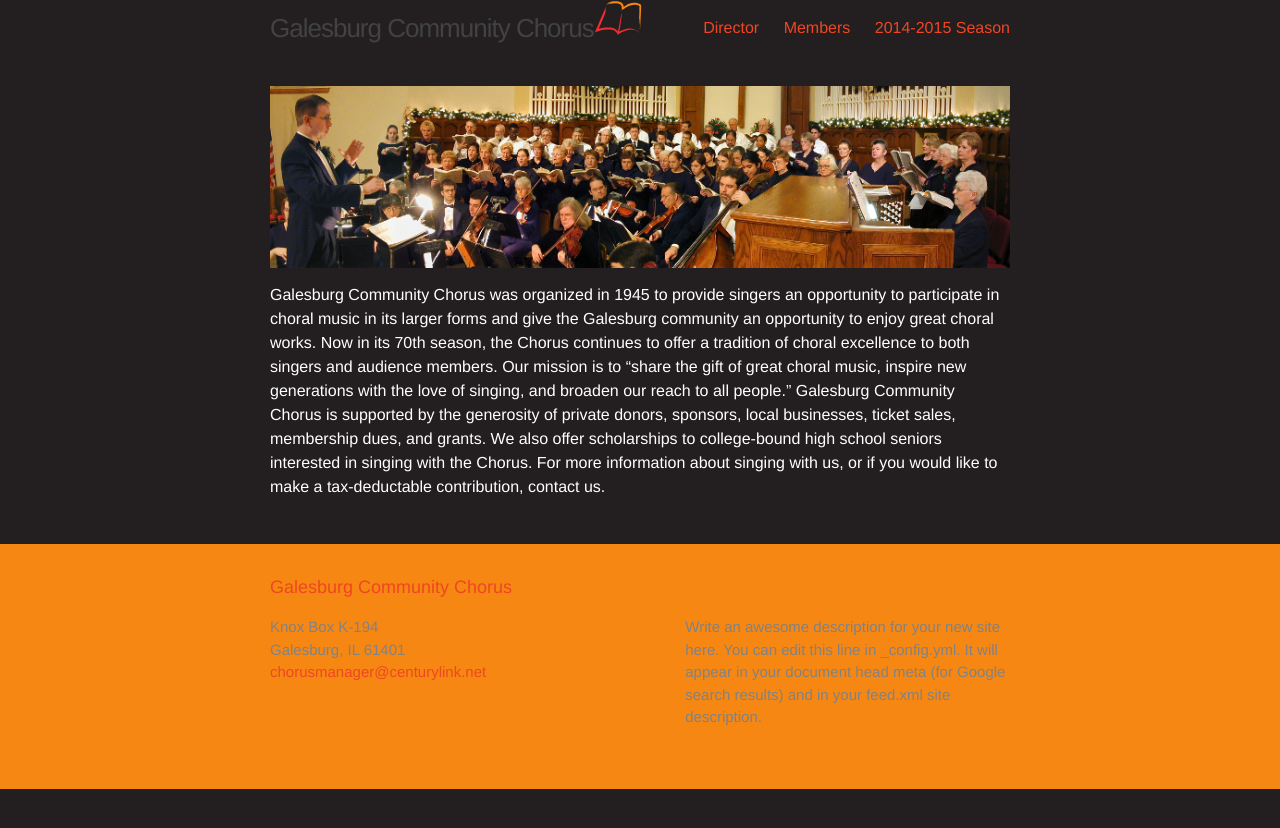
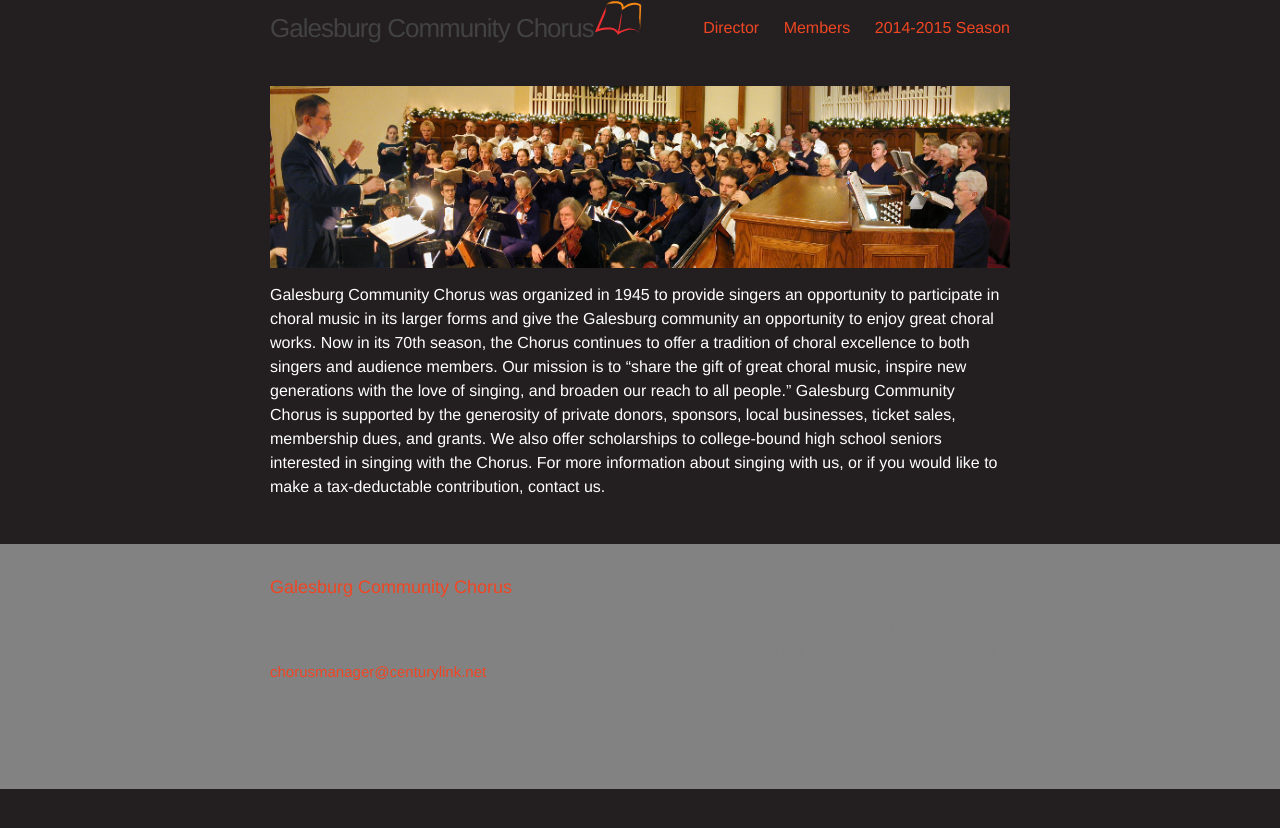
Before and after one commit to galesburgchorus/galesburgchorus.github.io, a Jekyll site: the page built from index.md, in a window 1280 px wide. Shown: the top 828 px of the page. Built offline with Jekyll 4.4.1, drawn with Linux system fonts in a browser that asks for light colours.

Commit message:
Updated _layout.scss

```diff
--- a/_sass/_layout.scss
+++ b/_sass/_layout.scss
@@ -94,7 +94,7 @@
  * Site footer
  */
 .site-footer {
-	background-color: $brand-color2;
+	background-color: $grey-color;
     padding: $spacing-unit 0;
 }
 
```
